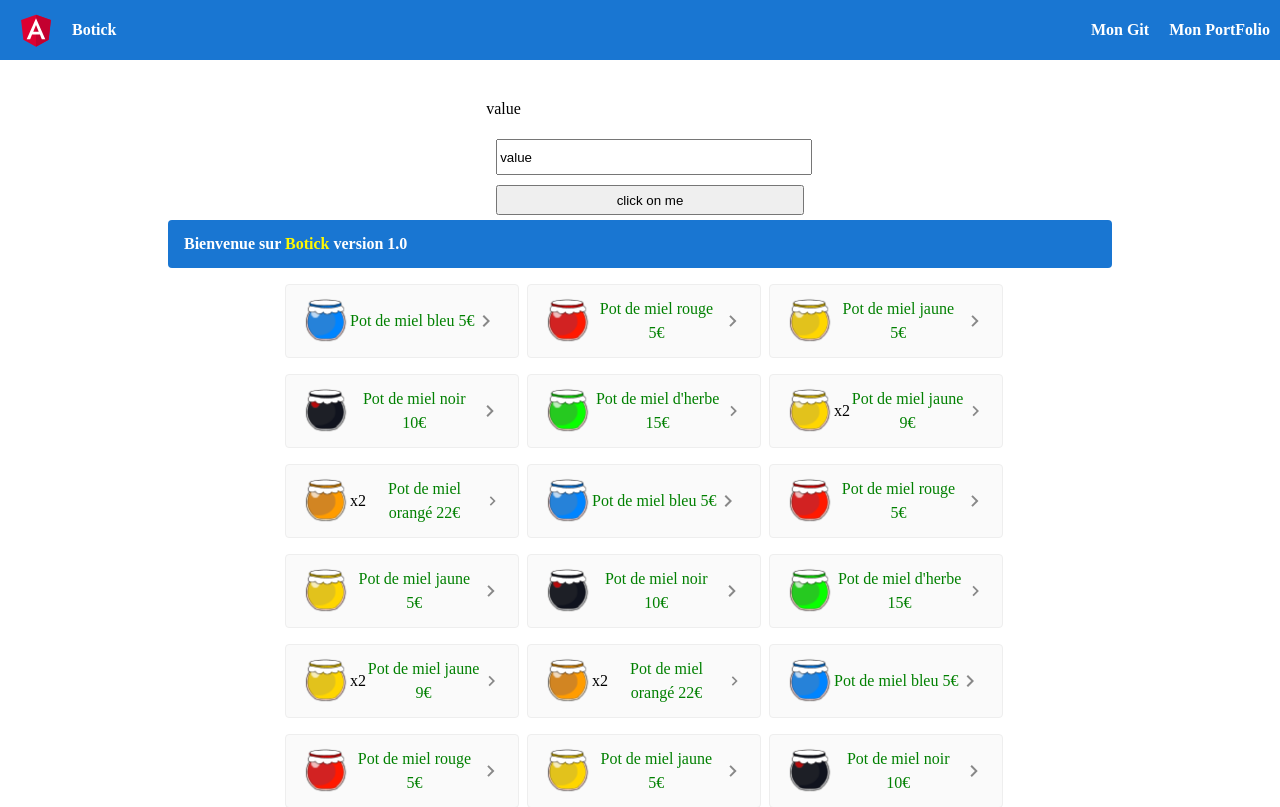
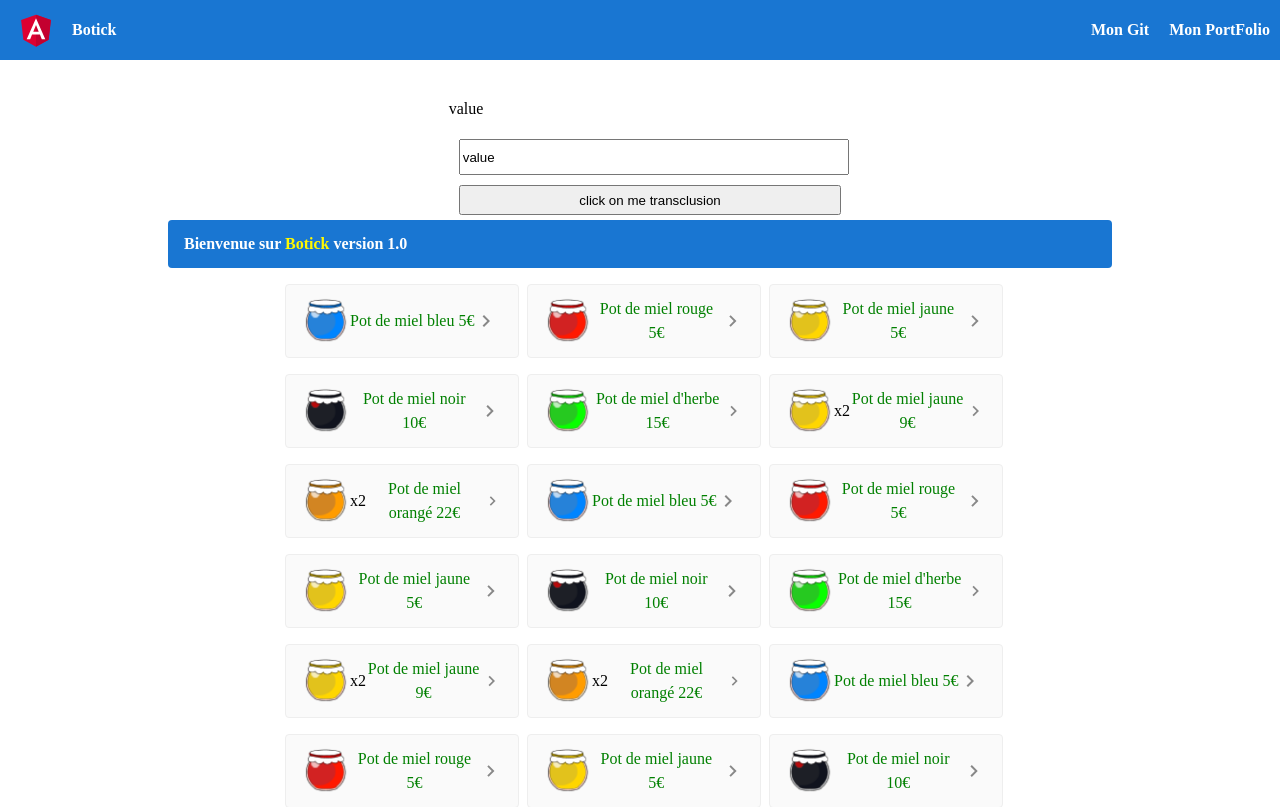
Before and after one commit to jguyet/formation-angular, an Angular app: page / in a window 1280 px wide. Shown: the top 807 px of the page. Built offline with nearby package versions, Linux system fonts and the light colour scheme.

Commit message:
binding parent and child component with infinity while

```diff
--- a/src/app/app.component.html
+++ b/src/app/app.component.html
@@ -4,8 +4,11 @@
 <!-- Content -->
 <div class="content" [ngClass]="{ 'production': production == true }" role="main">
 
-  <!-- Me first component  -->
-  <app-example></app-example>
+  <!-- Me first component
+        number passed by attr binding,
+        computeEvent binded on computeFunction,
+        transclusion ng-content -->
+  <app-example [number]="currentNumber" (computeEvent)="computeFunction($event);" >transclusion</app-example>
   <!-- Route projection -->
   <router-outlet></router-outlet>
 
--- a/src/app/app.component.ts
+++ b/src/app/app.component.ts
@@ -1,4 +1,4 @@
-import { Component } from '@angular/core';
+import { Component, ChangeDetectorRef } from '@angular/core';
 import { environment } from '../environments/environment';
 
 @Component({
@@ -10,5 +10,21 @@ export class AppComponent {
 
   public toto: string           = 'build';
   public production: boolean   = environment.production;
+  public currentNumber: number = 50;
+
+  constructor(private changeDetectorRef: ChangeDetectorRef) {}
+
+  /** function called after emit on example component */
+  public computeFunction(event) {
+    console.log('ComputeEvent:', event);
+
+    /** After 1000ms increase currentNumber by 1 and force detect changes */
+    const parent = this;
+    setTimeout(() => {
+        console.log(parent.currentNumber);
+        parent.currentNumber += 1;
+        parent.changeDetectorRef.detectChanges();
+    }, 1000);
+  }
 
 }
--- a/src/app/example/example.component.html
+++ b/src/app/example/example.component.html
@@ -6,5 +6,5 @@
     <!-- input event/property binding two ways -->
     <input [ngStyle]="styleCSS" type="text" [(ngModel)]="text" >
     <!-- utilisation d'un property binding et d'un event binding -->
-    <button [ngStyle]="styleCSS" (click)="click($event);">click on me</button>
+    <button [ngStyle]="styleCSS" (click)="click($event);">click on me <ng-content></ng-content></button>
 </div>
--- a/src/app/example/example.component.ts
+++ b/src/app/example/example.component.ts
@@ -1,11 +1,17 @@
-import { Component, OnInit } from '@angular/core';
+import { Component, OnInit, Input, Output, EventEmitter, OnChanges, SimpleChanges } from '@angular/core';
 
 @Component({
   selector: 'app-example',
   templateUrl: './example.component.html',
   styleUrls: ['./example.component.scss']
 })
-export class ExampleComponent implements OnInit {
+export class ExampleComponent implements OnInit, OnChanges {
+
+    /** Reception of binding attr */
+    @Input('number') number: number = 0;
+
+    /** Binding EventEmitter for parent */
+    @Output('computeEvent') computeEventEmitter: EventEmitter<number> = new EventEmitter();
 
     public text: string = 'value';
 
@@ -20,11 +26,24 @@ export class ExampleComponent implements OnInit {
 
     constructor() { }
 
-    ngOnInit() { }
+    ngOnInit() {
+    }
+
+    /** After change detector detect new change call this with simpleChanges pattern */
+    ngOnChanges(changes: SimpleChanges) {
+        if (changes.number && changes.number.currentValue != changes.number.previousValue) {
+            this.compute();
+        }
+    }
+
+    public compute() {
+        console.log('number:', this.number);
+        this.computeEventEmitter.emit(this.number + 1);
+    }
 
     // EVENT BINDING FUNCTION :
     public click(event) {
-        console.log(event, );
+        console.log(event);
     }
 
 }
```
